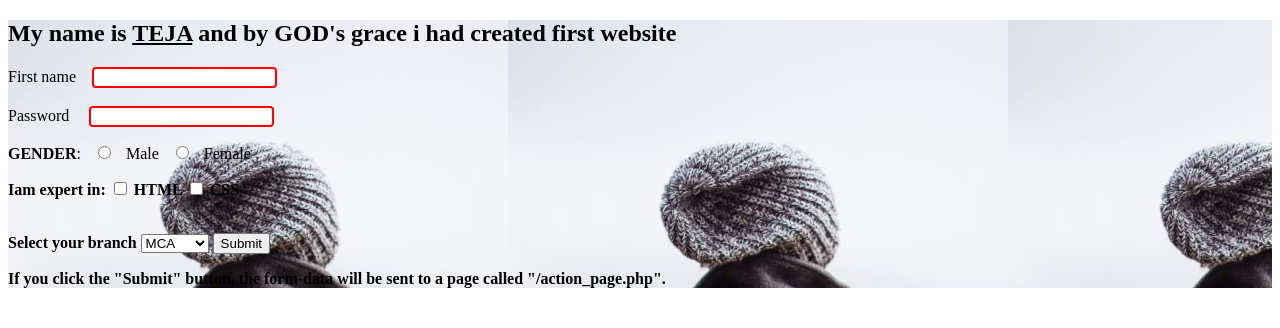
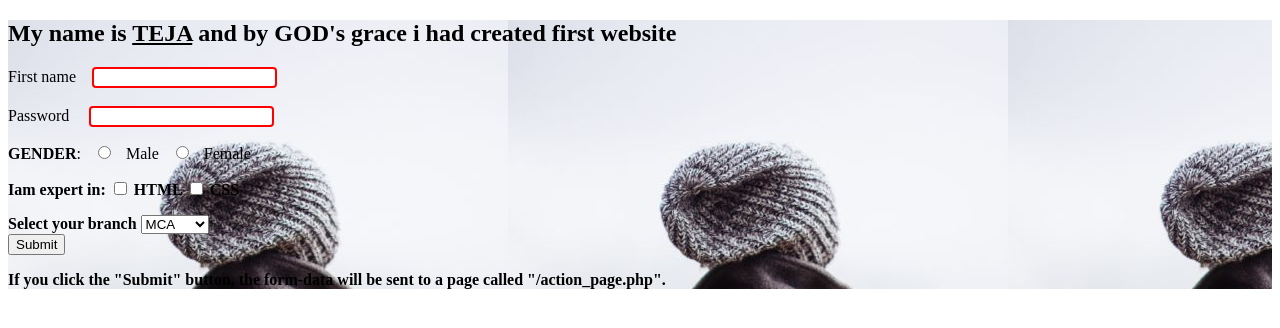
Before and after one commit to teja6392/HopeProject, a plain HTML site: page index.html in a window 1280 px wide. Drawn offline with Linux system fonts and the light colour scheme.

Commit message:
first commit

```diff
--- a/index.html
+++ b/index.html
@@ -39,7 +39,7 @@ input[type=password] {
 <input type="checkbox" id="html" name="html" value="html">
   <label for="html">HTML</label>
   <input type="checkbox" id="css" name="css" value="css">
-  <label for="css">CSS</label></p> <br>
+  <label for="css">CSS</label></p>
 
 <label for="branch">Select your branch</label>
   <select name="branch" id="branch">
@@ -47,7 +47,7 @@ input[type=password] {
     <option value="BTech">BTECH</option>
     <option value="BSC">BSC</option>
     <option value="BCA">BCA</option>
-  </select>
+  </select><br>
 
 
 
```
